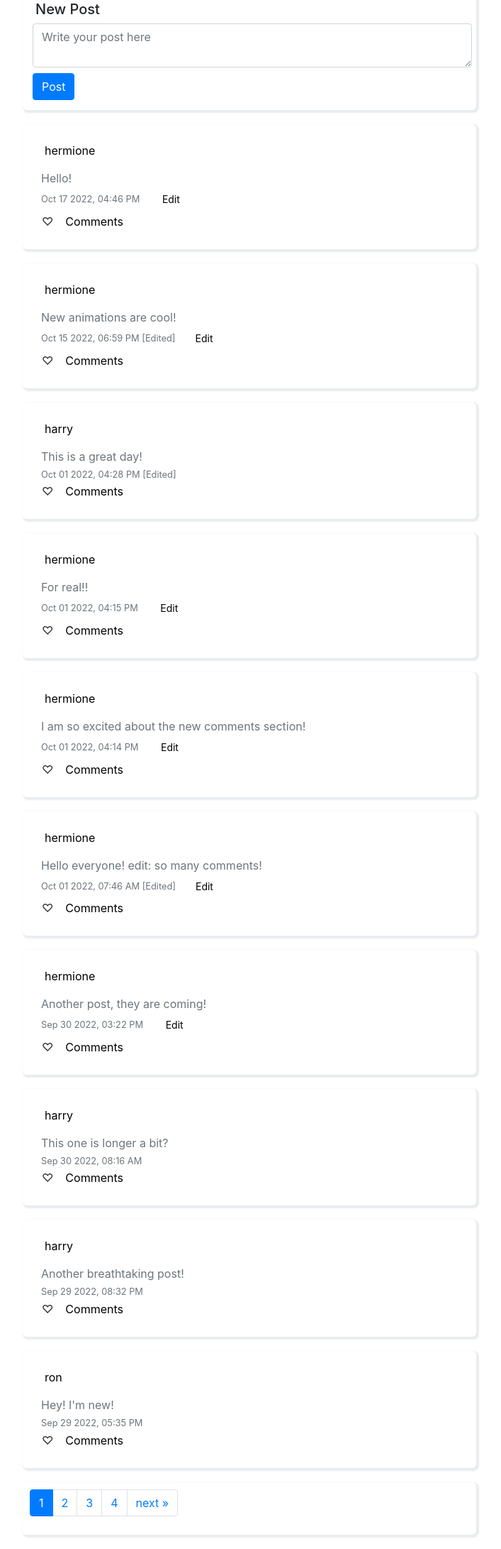
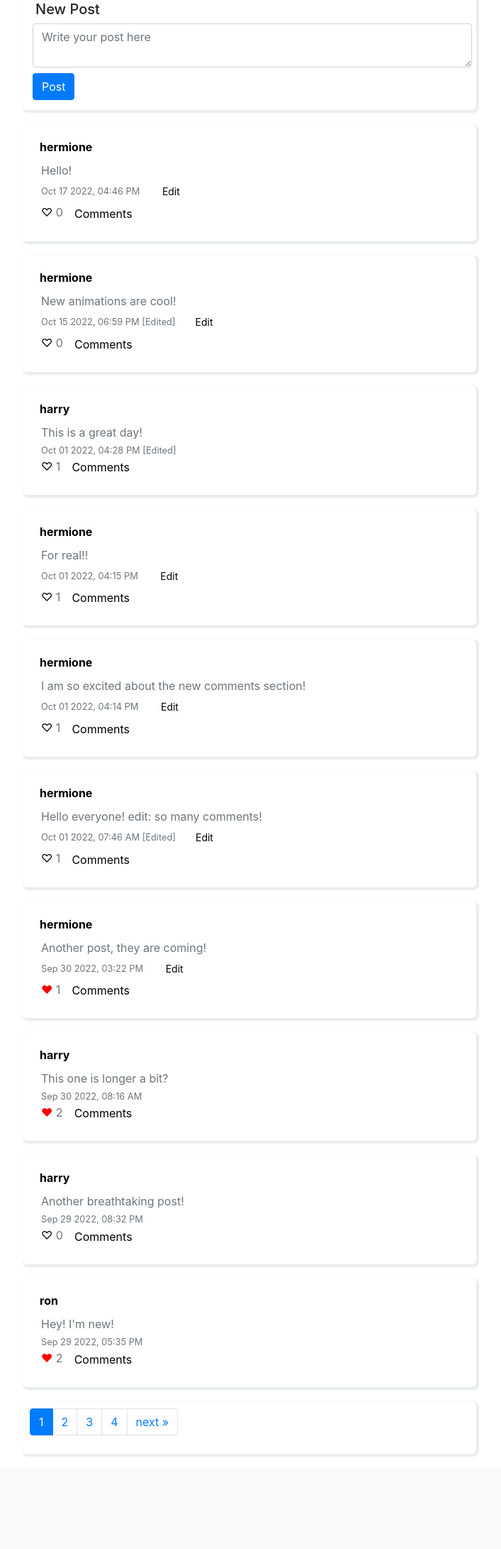
Before and after one commit to Looterro/Network-CS50-React, a Django app: template network/templates/network/index.html in a window 1280 px wide. Shown: the part 141-2323 px from the top of the page at 71% size, without its empty margins (288-995 px from the left). After the commit the page ends 2192 px from the top, so only its background shows below. Run offline with Django 3.2, Linux system fonts and the light colour scheme; the template is opened without the code that fills it, so the values that code supplies are empty; a user stored in the database is signed in; data comes from the database, SQL or seed files in the repository; both versions use the stored data as it was after the commit; some libraries are stand-ins or nearby versions.

Commit message:
posts can now be liked and unliked

```diff
--- a/network/static/network/index.jsx
+++ b/network/static/network/index.jsx
@@ -103,8 +103,6 @@ function UserProfile(props) {
 
 function Posts(props) {
 
-    console.log(props.state.posts)
-
     function postUserview (event) {
         console.log(event.target.innerHTML)
         props.postUserview(event.target.innerHTML)
@@ -121,9 +119,6 @@ function Posts(props) {
 
 
     } else {
-
-        console.log(props.state.posts)
-        console.log(props.state.posts.length)
 
         return (
             <div id="posts-section">
@@ -153,12 +148,22 @@ function Post(props) {
         editing: false,
         text: props.post.body,
         edited: post.edited,
+        liked: false,
+        likesCount: post.likes.length,
     })
 
+    //Functions for editing a post
     function editPost () {
         setState({
             ...state,
             editing: true,
+        })
+    }
+
+    function discardChanges() {
+        setState({
+            ...state,
+            editing: false,
         })
     }
 
@@ -193,27 +198,75 @@ function Post(props) {
         return false
     }
 
+    //Check for request user likes
+    React.useEffect(() => {
+
+        fetch('/like_status', {
+            method: 'PUT',
+            body: JSON.stringify({
+                id: post.id
+            })
+        })
+        .then(response => response.json())
+        .then(data => {
+
+            const liked = data['liked']
+
+            setState({
+                ...state,
+                liked: liked,
+            })
+        })
+    }, [])
+
+
+    //Functions for liking a post
+    function likePost() {
+
+
+        fetch('like', {
+            method: 'PUT',
+            body: JSON.stringify({
+                id: post.id
+            }),
+        })
+        .then(response => response.json())
+        .then(data => {
+
+            const likesCount = data['likes']
+            const liked = data['liked']
+
+            setState({
+                ...state,
+                likesCount: likesCount,
+                liked: liked,
+            })
+        })
+
+    }
+
     if (state.editing) {
         return (
             <div className="card-title m-2">
-                <button className="btn btn-link" onClick={props.postUserview}>{post.user}</button>
+                <button className="btn btn-link user" onClick={props.postUserview}>{post.user}</button>
                 <form>
-                    <textarea class="form-control m-1" onChange={updateText}>{post.body}</textarea>
-                    <input type="submit" class="btn btn-primary m-1" onClick={updatePost} value="Save Changes" />
+                    <textarea className="form-control m-1" onChange={updateText}>{post.body}</textarea>
+                    <input type="submit" className="btn btn-sm btn-primary m-1" onClick={updatePost} value="Save Changes" />
+                    <button onClick={discardChanges} className="btn btn-sm btn-danger m-1">Discard Changes</button>
                 </form>
             </div>
         )
     } else {
         return (
                 <div className="card-title m-2">
-                                <button className="btn btn-link" onClick={props.postUserview}>{post.user}</button>
+                    <button className="btn btn-link user" onClick={props.postUserview}>{post.user}</button>
                     <div className="card-subtitle m-2 text-muted">
                         {post.body}
                         <br />
                         <small>{post.timestamp} {state.edited ? "[Edited]" : ""}</small>
                         {post.user == props.postsProps.username.innerHTML ? <button onClick={editPost} className="btn sm btn-link edit">Edit</button> : ""}
                         <br />
-                                    <button className="btn like">&#9825;</button>
+                        <button onClick={likePost} className={state.liked ? "liked" : "unliked"}>{state.liked ? <div>&#9829;</div> : <div>&#9825;</div>}</button> {state.likesCount}
                         <button className="btn btn-link commentBtn">Comments</button>
                     </div>
                 </div>
--- a/network/static/network/styles.css
+++ b/network/static/network/styles.css
@@ -17,9 +17,26 @@
     font-weight: normal;
 }
 
-.like {
+.user, .user:hover {
+    margin: 0;
+    padding: 0 0 0 5px;
+    font-weight: bold;
+}
+
+.unliked, .liked {
     margin: 0;
     padding: 0;
+    border: none;
+    background-color: #ffffff;
+}
+
+button:focus {
+    border: none;
+    outline: none;
+}
+
+.liked {
+    color: red;
 }
 
 .commentBtn, .commentBtn:hover {
```
Also changed, not shown: db.sqlite3. Lines whose indentation alone changed are shown as unchanged.
